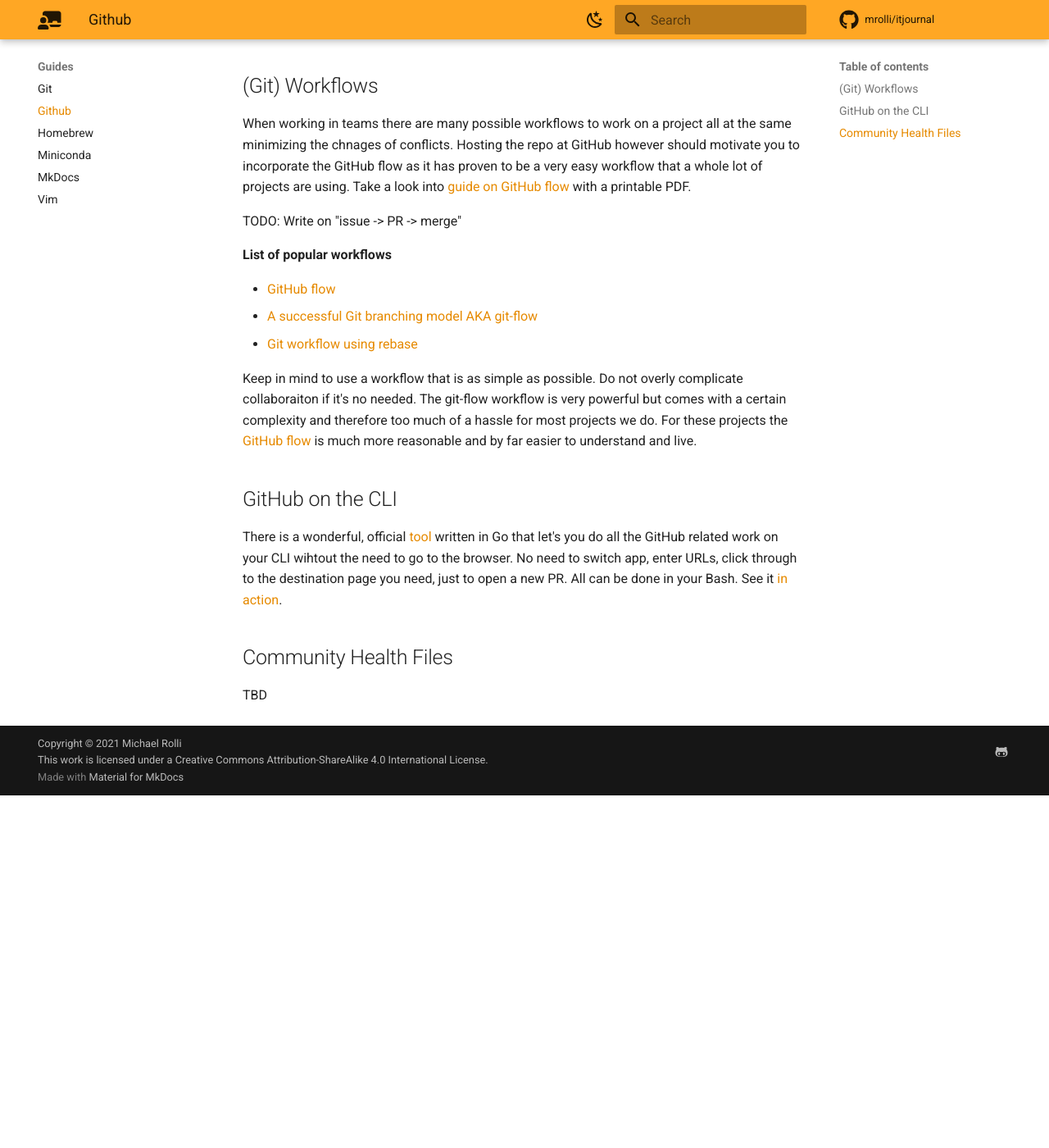
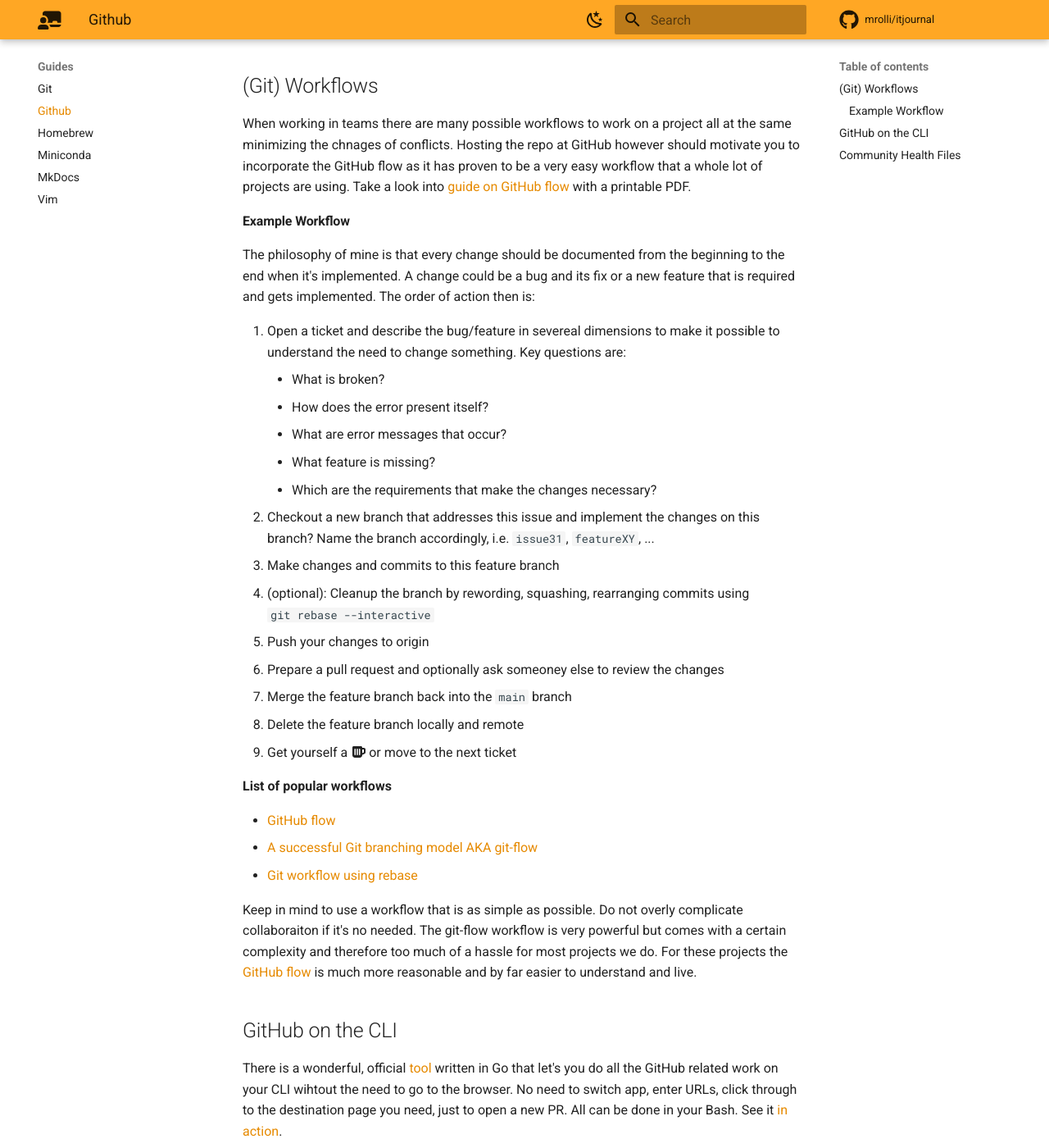
Before and after one commit to mrolli/myitjournal, an MkDocs documentation site: the page built from docs/guides/github.md, in a window 1280 px wide and 1400 px high, scrolled down 585 px. Shown: the whole window at 82% size. Built offline with MkDocs 1.6.1 and Material for MkDocs 9.7.7, drawn with Linux system fonts in a browser that asks for light colours; comment, search, counter and statistics services are not loaded; before the commit the page ends 1555 px from its top, so only the background shows below that.

Commit message:
Describe my git(hub) workflow

```diff
--- a/docs/guides/github.md
+++ b/docs/guides/github.md
@@ -21,7 +21,26 @@
 to be a very easy workflow that a whole lot of projects are using. Take a look into [guide on GitHub flow][gh-flow] with
 a printable PDF.
 
-TODO: Write on "issue -> PR -> merge"
+#### Example Workflow
+The philosophy of mine is that every change should be documented from the beginning to the end when it's implemented. A
+change could be a bug and its fix or a new feature that is required and gets implemented. The order of action then is:
+
+1. Open a ticket and describe the bug/feature in severeal dimensions to make it possible to understand the need to change something. Key questions are:
+    * What is broken?
+    * How does the error present itself?
+    * What are error messages that occur?
+    * What feature is missing?
+    * Which are the requirements that make the changes necessary?
+1. Checkout a new branch that addresses this issue and implement the changes on this branch? Name the branch accordingly,
+    i.e. `issue31`, `featureXY`, ...
+1. Make changes and commits to this feature branch
+1. (optional): Cleanup the branch by rewording, squashing, rearranging commits using
+`git rebase --interactive`
+1. Push your changes to origin
+1. Prepare a pull request and optionally ask someoney else to review the changes
+1. Merge the feature branch back into the `main` branch
+1. Delete the feature branch locally and remote
+1. Get yourself a :fontawesome-solid-beer: or move to the next ticket
 
 **List of popular workflows**
 
```
